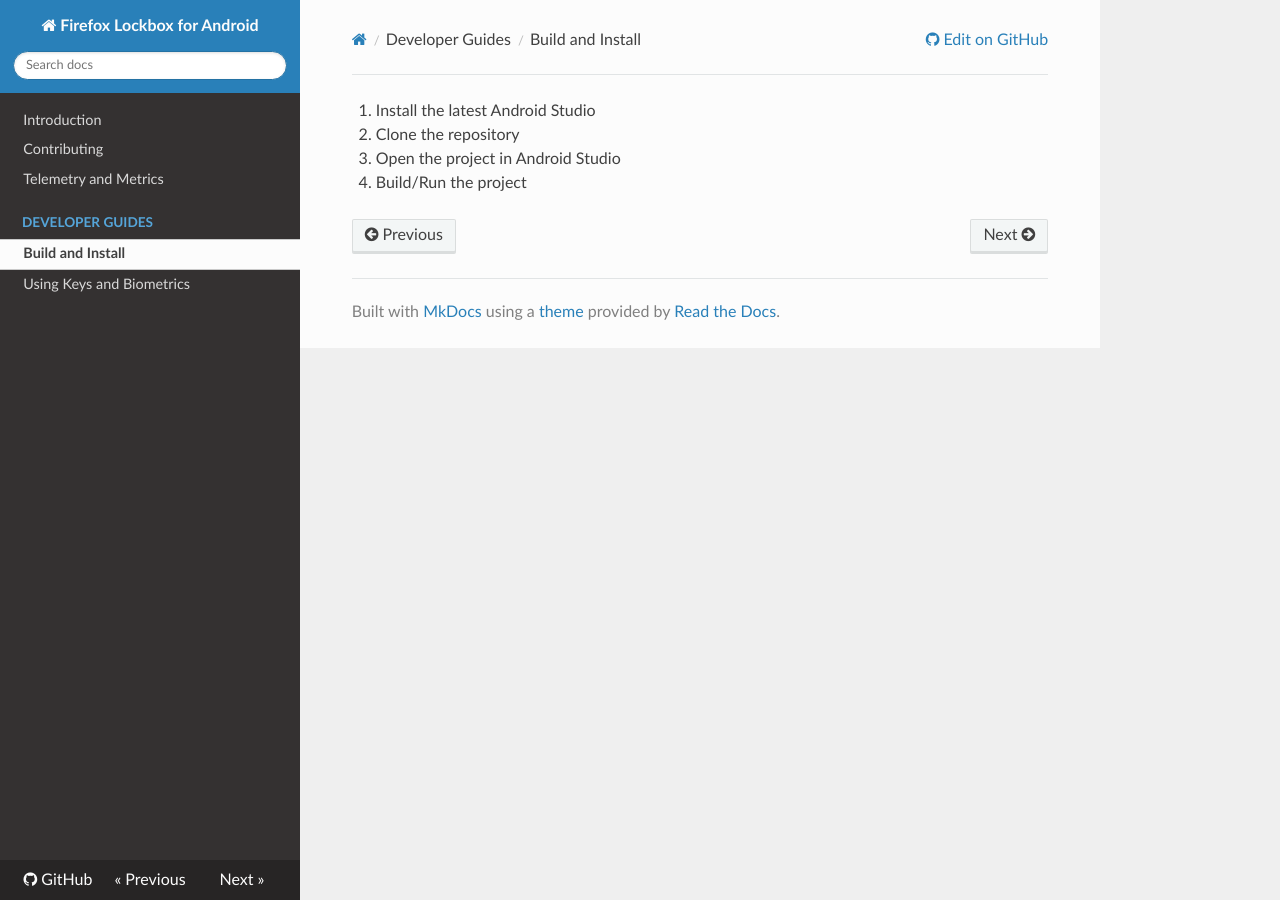
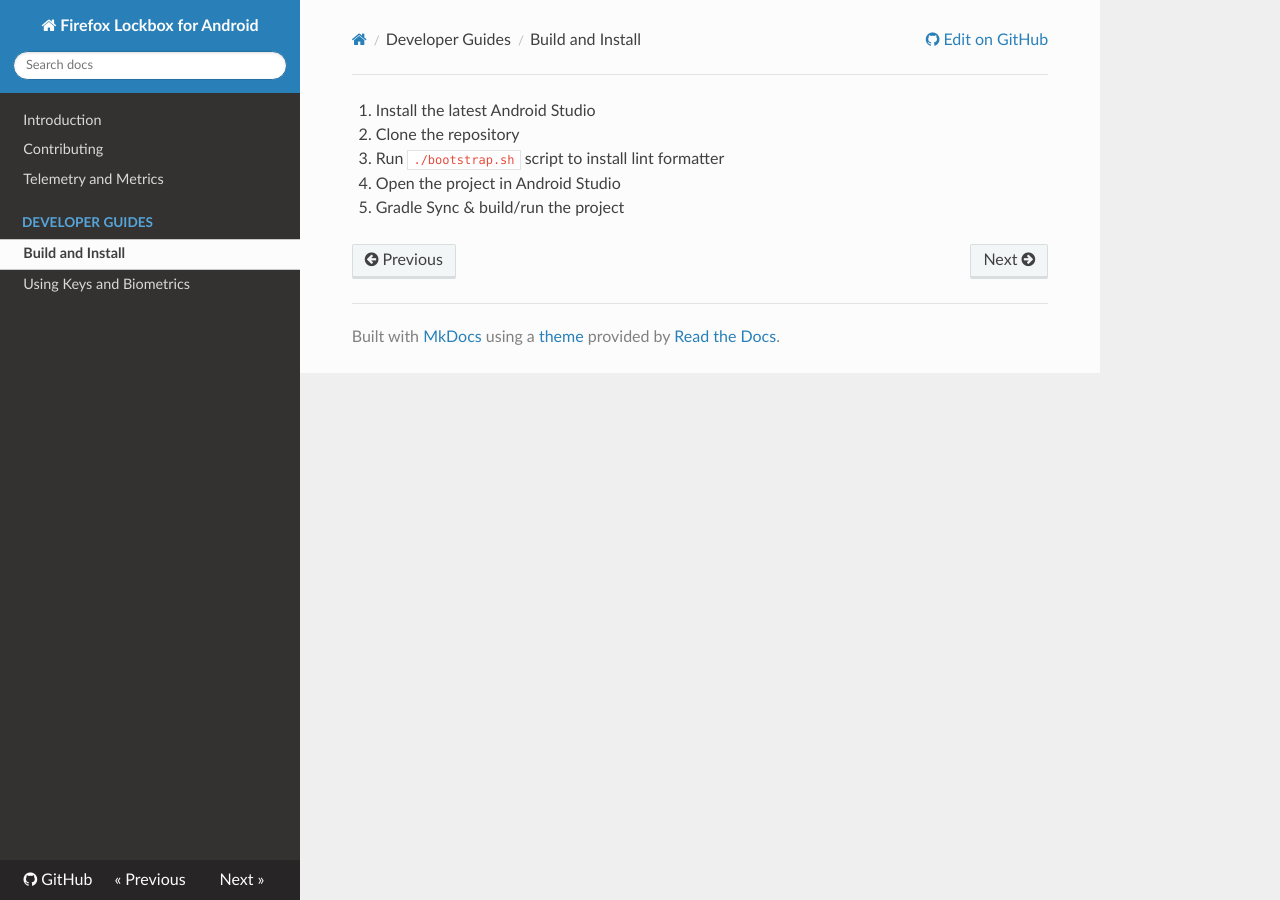
Before and after one commit to mozilla-lockwise/lockwise-android, an MkDocs documentation site: the page built from docs/install.md, in a window 1280 px wide. Built offline with MkDocs 1.6.1, drawn with Linux system fonts in a browser that asks for light colours; nearby versions of some CDN libraries; old or Windows-style settings are respelled for this version of MkDocs.

Commit message:
install.md update

```diff
--- a/docs/install.md
+++ b/docs/install.md
@@ -2,6 +2,8 @@
 
 2. Clone the repository
 
-3. Open the project in Android Studio
+3. Run `./bootstrap.sh` script to install lint formatter
 
-4. Build/Run the project
+4. Open the project in Android Studio
+
+5. Gradle Sync & build/run the project
```
